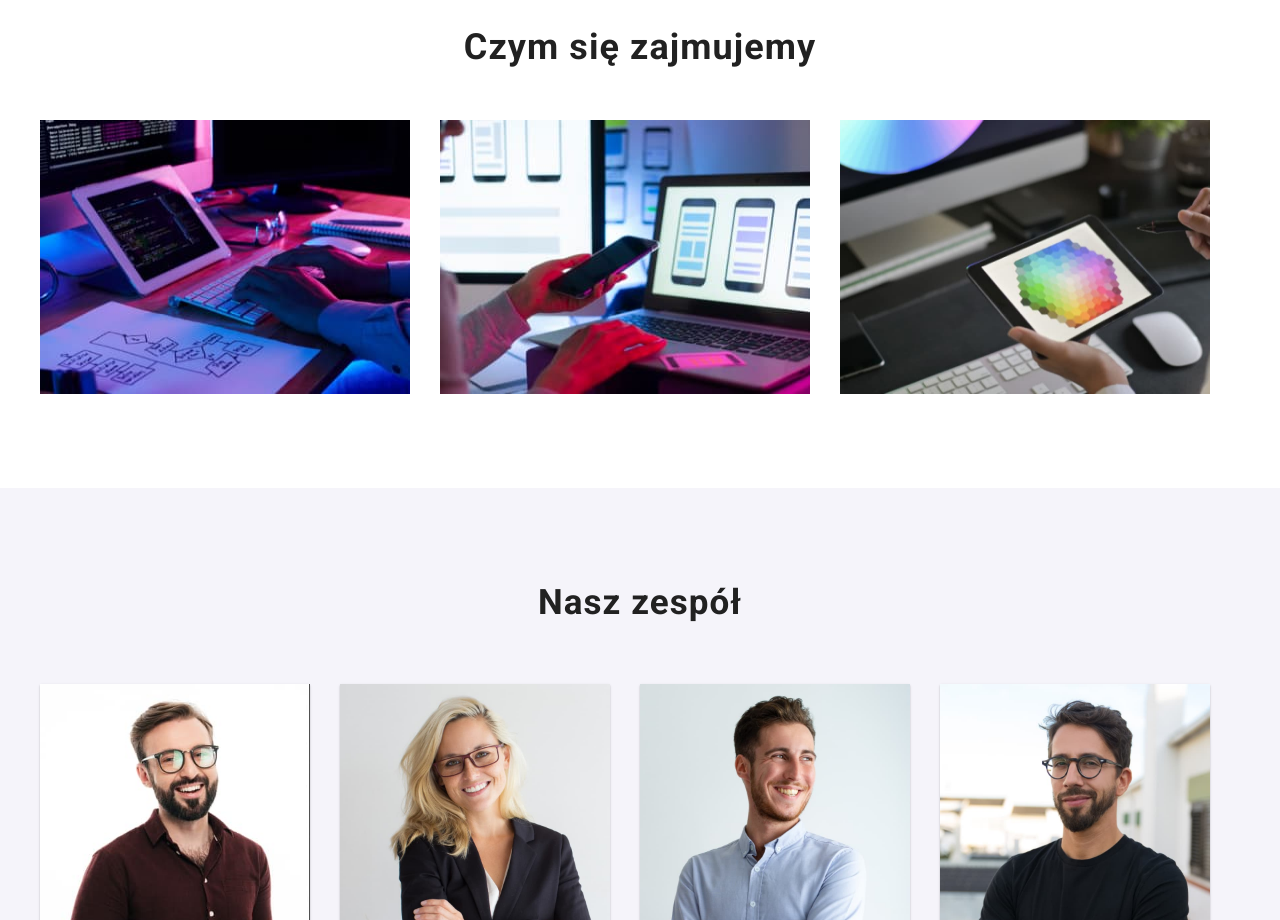
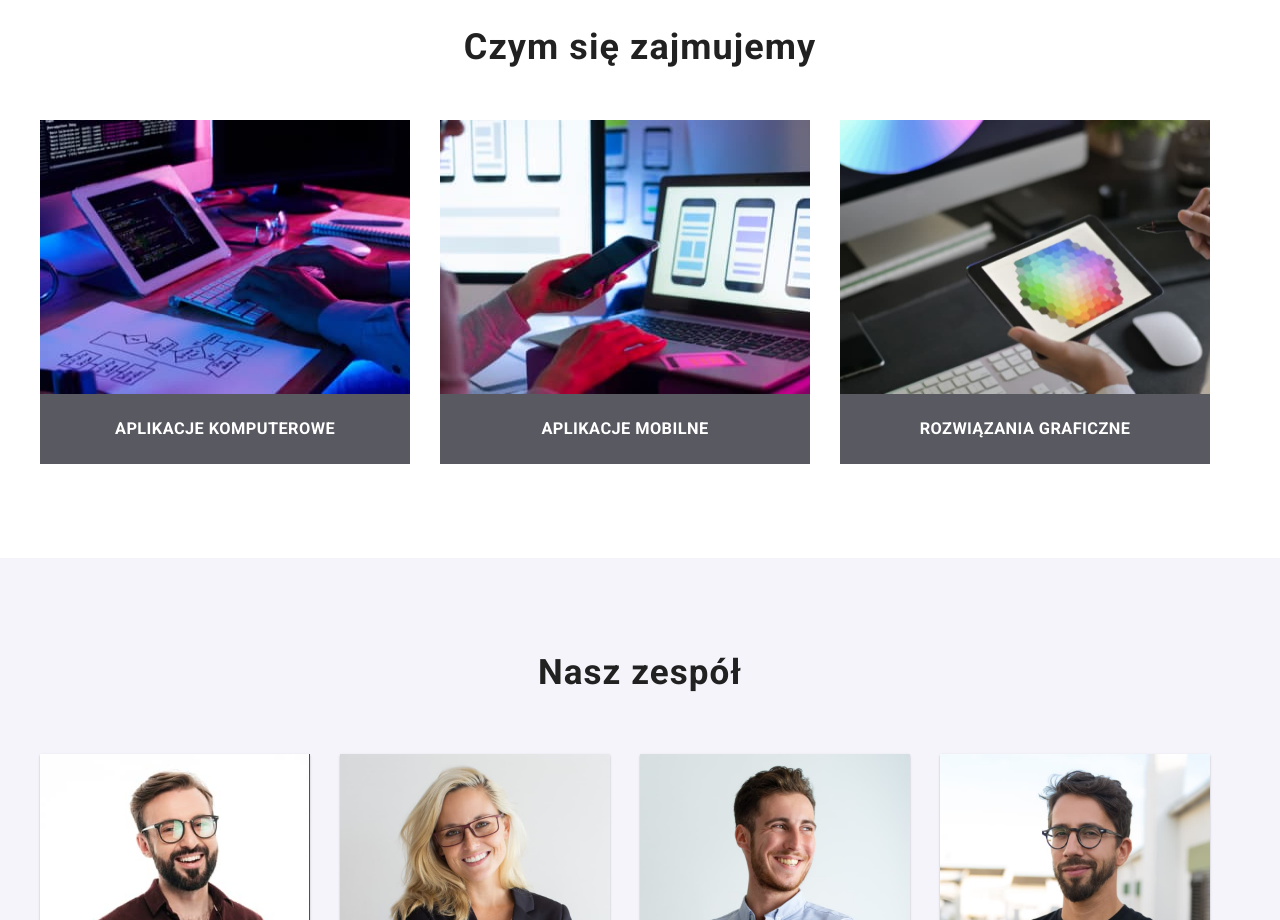
Before and after one commit to pzakrzewski92/goit-markup-hw-05, a plain HTML site: page index.html in a window 1280 px wide. Shown: the part 1140-2060 px from the top of the page. Drawn offline with Linux system fonts and the light colour scheme; files whose address does not match are found by name.

Commit message:
update services-list

```diff
--- a/css/styles.css
+++ b/css/styles.css
@@ -251,59 +251,32 @@ margin-bottom: 30px;
     list-style-type: none;
     margin-bottom: 30px;
     margin-left: 30px;
+
 }
 .services-list-item > img {
     min-width: 370px;
+    height: 274px;
     display: block;
 }
-       /* .list {
-            font-family: 'Roboto';
-            font-style: normal;
-            font-weight: 700;
-            font-size: 14px;
-            line-height: 16px;
-            letter-spacing: 0.03em;
-            list-style: none;
-            display: flex;
-            justify-content: center;
-            align-items: center;
-            flex-wrap: wrap;
-            margin-left: -10px;
-            margin-top: -10px;
-            padding: 0px;
-            list-style: none;
+.services-list-item-head {
+    display: flex;
+    background-color: #2f303acc;
+    color: #fff;
+    font-weight: 700;
+    font-size: 14px;
+    line-height: 1.14em;
+    letter-spacing: 0.03em;
+    text-transform: uppercase;
+    padding: 27px 0;
+    justify-content: center;
+    position: relative;
+    left: 0px;
+    bottom: 0px;
+    width: 100%;
+}
+.services-list-item-head > h3 {
 
-        }
-
-        .list h2 {
-            font-family: 'Roboto';
-            font-style: normal;
-            font-weight: 700;
-            font-size: 14px;
-            line-height: 16px;
-            letter-spacing: 0.03em;
-            text-transform: uppercase;
-            color: #212121;
-
-        }
-        .list  h3 {
-            text-decoration: none;
-            font-family: 'Roboto';
-            font-style: normal;
-            font-weight: 500;
-            font-size: 16px;
-            line-height: 19px;
-            /* identical to box height
-            text-align: center;
-            letter-spacing: 0.03em;
-            color: #212121;
-        }
-        .list p {
-            text-decoration: none;
-            color: #757575;
-            text-align: center;
-        }
-        */
+}
         .team {
             max-width: 1600px;
             background: #F5F4FA;
--- a/index.html
+++ b/index.html
@@ -95,18 +95,27 @@
     Interdum et malesuada </p>
     </li>
 </ul>
-</div>
-<!--</section>
-<section class="section">-->
-
+    </div>
 <div class="container">
     <h2 class="head-services">Czym się zajmujemy</h2>
     <ul class="services-list">
-    <li class="services-list-item"><img src="images/image1.jpg" alt="tablet and keyboard" width="370" height="274"/></li>
-    <li class="services-list-item"><img src="images/image2.jpg" alt="laptop and smartphone" width="370" height="274"/></li>
-    <li class="services-list-item"><img src="images/image3.jpg" alt="tablet" width="370" height="274"/></li>
+    <li class="services-list-item"><img src="images/image1.jpg" alt="tablet and keyboard"/>
+    <div class="services-list-item-head">
+        <h3>Aplikacje komputerowe</h3>
+    </div>
+    </li>
+    <li class="services-list-item"><img src="images/image2.jpg" alt="laptop and smartphone"/>
+    <div class="services-list-item-head">
+        <h3>Aplikacje mobilne</h3>
+    </div>
+    </li>
+    <li class="services-list-item"><img src="images/image3.jpg" alt="tablet"/>
+    <div class="services-list-item-head">
+        <h3>Rozwiązania graficzne</h3>
+    </div>
+    </li>
     </ul>
-    </div>
+</div>
 </section>
     <section class="section team">
 <div class="container">
```
